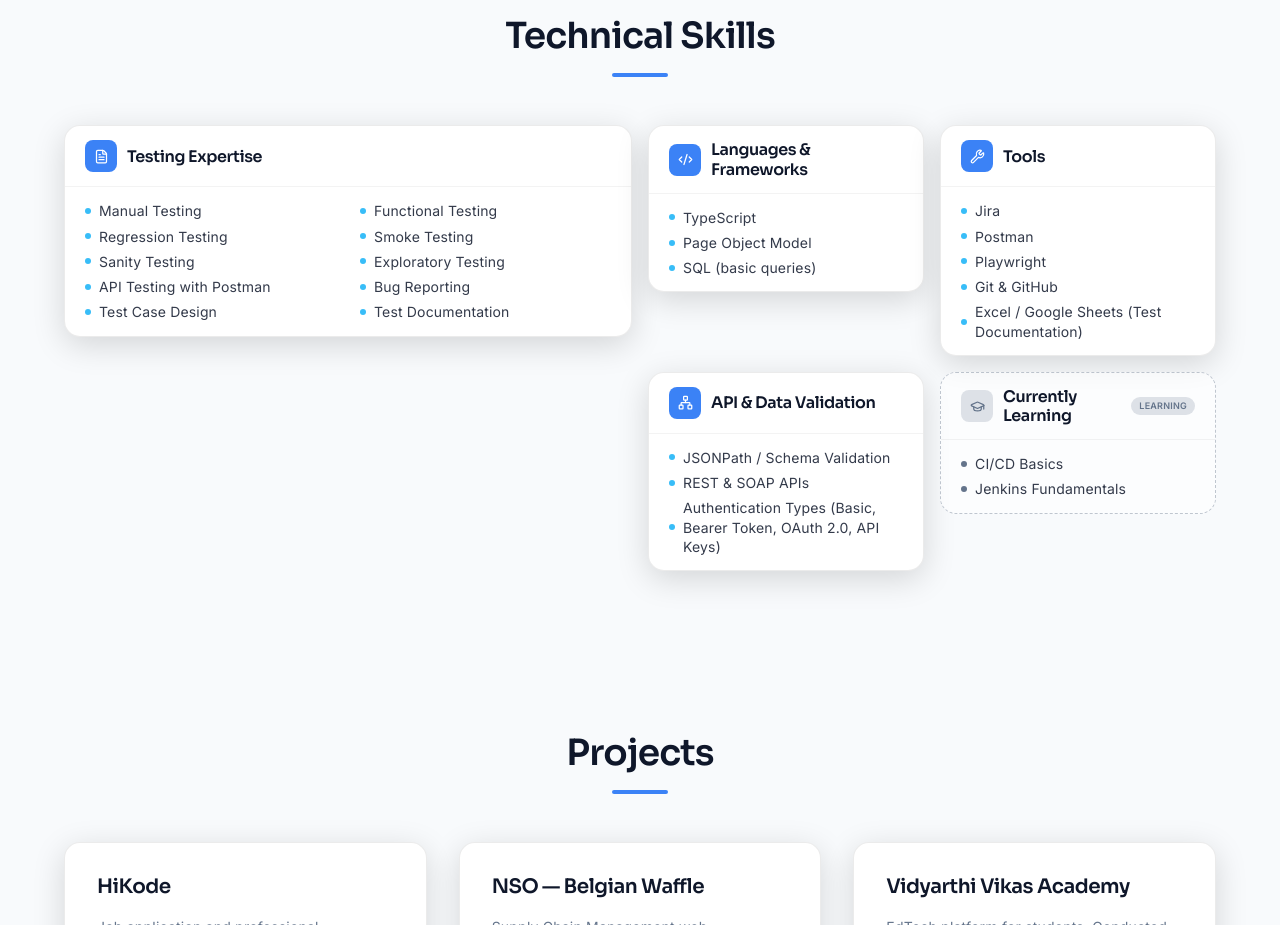
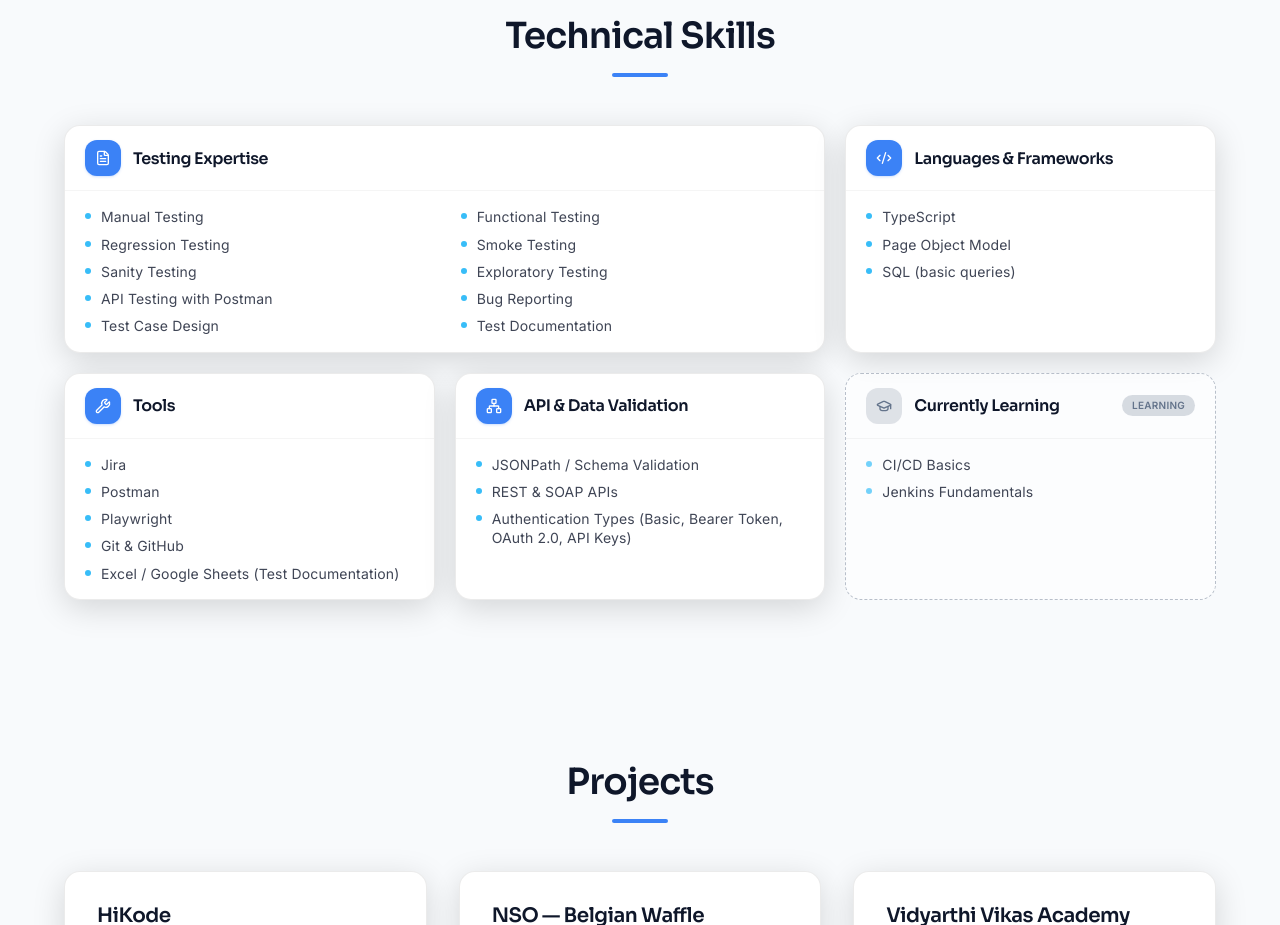
Before and after one commit to kishorekumarrasalay-02/kishorekumar-qa-portfolio, a Next.js app: page / in a window 1280 px wide. Shown: the part 2720-3645 px from the top of the page. Built offline with nearby package versions, Linux system fonts and the light colour scheme.

Commit message:
cards style

```diff
--- a/src/app/globals.css
+++ b/src/app/globals.css
@@ -110,16 +110,17 @@ body {
 
 .skill-bento-tile {
   transition:
-    transform 0.28s ease,
-    box-shadow 0.28s ease,
-    border-color 0.28s ease;
-  height: auto;
+    transform 0.25s ease,
+    box-shadow 0.25s ease,
+    border-color 0.25s ease;
+  min-height: 0;
 }
 
 .skill-bento-tile:hover {
-  transform: translateY(-3px);
-  border-color: color-mix(in srgb, var(--primary) 45%, var(--card-border));
-  box-shadow: 0 0 0 1px color-mix(in srgb, var(--primary-light) 30%, transparent),
+  transform: translateY(-2px);
+  border-color: color-mix(in srgb, var(--primary) 40%, var(--card-border));
+  box-shadow:
+    0 0 0 1px color-mix(in srgb, var(--primary-light) 22%, transparent),
     0 10px 28px rgba(59, 130, 246, 0.1);
 }
 
@@ -127,10 +128,6 @@ body {
   .skill-bento-tile:hover {
     transform: none;
     box-shadow: none;
-  }
-
-  .skill-bento-tile:not([class*="border-dashed"]):hover {
-    border-color: var(--card-border);
   }
 }
 
--- a/src/components/Skills.tsx
+++ b/src/components/Skills.tsx
@@ -25,63 +25,68 @@ export default function Skills() {
       <div className="mx-auto max-w-6xl">
         <SectionHeading title={skills.sectionTitle} />
 
-        <MotionStagger className="grid grid-cols-1 items-start gap-3 sm:grid-cols-2 sm:gap-4 lg:grid-cols-4 lg:gap-4">
+        {/*
+          Desktop (3-col, no empty holes):
+          [ Testing Expertise —— ] [ Languages ]
+          [ Tools ] [ API ] [ Learning ]
+        */}
+        <MotionStagger className="grid grid-cols-1 gap-4 sm:grid-cols-2 sm:gap-4 lg:grid-cols-3 lg:gap-5">
           {skills.bentoCards.map((card) => {
             const Icon = iconMap[card.icon];
             const isLearning = "learning" in card && card.learning;
-            const isHero = card.id === "testing";
+            const isWide = card.id === "testing";
 
             return (
               <MotionItem
                 key={card.id}
                 variant="fadeUp"
-                className={`skill-bento-tile group rounded-2xl border ${
-                  isHero ? "lg:col-span-2 lg:row-span-2" : ""
+                className={`skill-bento-tile group flex h-full flex-col rounded-2xl border ${
+                  isWide ? "sm:col-span-2 lg:col-span-2" : ""
                 } ${
                   isLearning
-                    ? "border-dashed border-muted/40 bg-card/50"
+                    ? "border-dashed border-muted/45 bg-card/60"
                     : "border-card-border bg-card"
                 }`}
               >
-                <div className="flex items-center gap-2.5 border-b border-card-border/60 px-4 py-3 sm:px-5 sm:py-3.5">
+                <div className="flex items-center gap-3 border-b border-card-border/50 px-4 py-3.5 sm:px-5">
                   <div
-                    className={`flex h-8 w-8 shrink-0 items-center justify-center rounded-lg ${
+                    className={`flex h-9 w-9 shrink-0 items-center justify-center rounded-xl ${
                       isLearning
                         ? "bg-muted/20 text-muted"
-                        : "bg-primary text-white"
+                        : "bg-primary text-white shadow-sm shadow-primary/20"
                     }`}
                   >
-                    <Icon size={15} aria-hidden />
+                    <Icon size={16} aria-hidden />
                   </div>
-                  <h3 className="font-heading min-w-0 flex-1 text-sm font-bold leading-tight sm:text-base">
+                  <h3 className="font-heading min-w-0 flex-1 text-[15px] font-bold leading-snug text-foreground sm:text-base">
                     {card.title}
                   </h3>
                   {isLearning && (
-                    <span className="shrink-0 rounded-full bg-muted/20 px-2 py-0.5 text-[9px] font-semibold tracking-wide text-muted uppercase">
+                    <span className="shrink-0 rounded-full bg-muted/25 px-2.5 py-0.5 text-[10px] font-semibold tracking-wide text-muted uppercase">
                       Learning
                     </span>
                   )}
                 </div>
 
                 <ul
-                  className={`px-4 py-3 sm:px-5 sm:py-3.5 ${
-                    isHero
-                      ? "grid grid-cols-1 gap-x-6 gap-y-1.5 sm:grid-cols-2"
-                      : "flex flex-col gap-y-1.5"
+                  className={`flex-1 px-4 py-3.5 sm:px-5 sm:py-4 ${
+                    isWide
+                      ? "grid grid-cols-1 gap-x-8 gap-y-2 sm:grid-cols-2"
+                      : "flex flex-col gap-y-2"
                   }`}
                 >
                   {card.items.map((item) => (
                     <li
                       key={item}
-                      className="flex items-center gap-2 text-[13px] leading-snug sm:text-sm"
+                      className="flex items-start gap-2.5 text-sm leading-snug"
                     >
                       <span
-                        className={`h-1.5 w-1.5 shrink-0 rounded-full ${
-                          isLearning ? "bg-muted" : "bg-primary-light"
+                        className={`mt-1.5 h-1.5 w-1.5 shrink-0 rounded-full ${
+                          isLearning ? "bg-primary-light/70" : "bg-primary-light"
                         }`}
                         aria-hidden
                       />
-                      <span className="text-foreground/85">{item}</span>
+                      <span className="text-foreground/80">{item}</span>
                     </li>
                   ))}
                 </ul>
```
